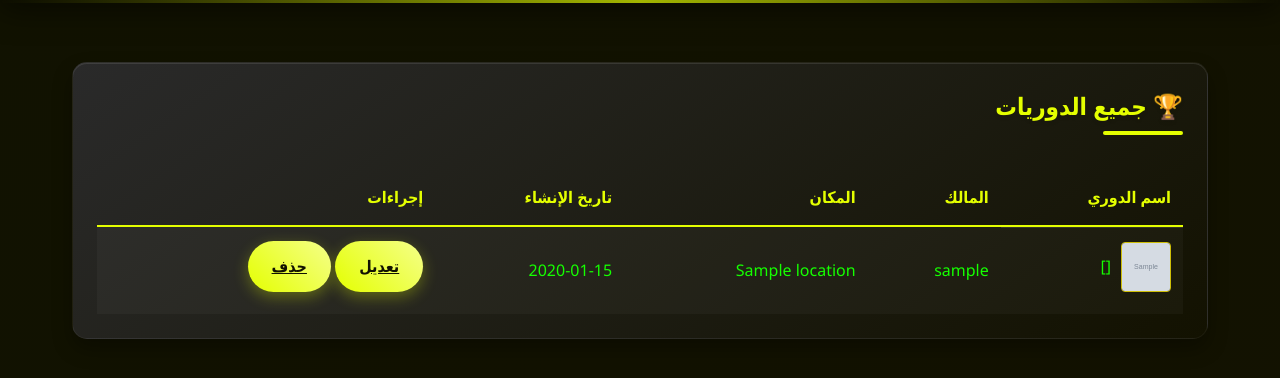
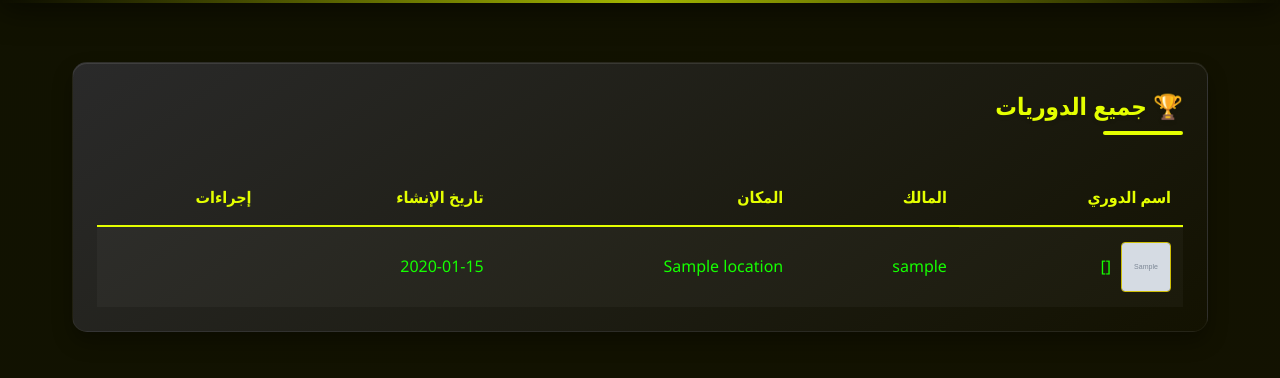
Before and after one commit to malek20-mh/school-hub-backend, a Django app: template templates/leagues/league_list.html in a window 1280 px wide. Shown: the part 90-468 px from the top of the page. Run offline with Django 5.2, Linux system fonts and the light colour scheme; the template is opened without the code that fills it: most values are stand-ins (such as "Sample title", 1, 10 or a date in 2020); grey boxes marked "Sample" are stand-in pictures.

Commit message:
Optimize league update page

```diff
--- a/templates/leagues/league_list.html
+++ b/templates/leagues/league_list.html
@@ -5,8 +5,6 @@
 <div class="container card-3d" style="margin-top: 30px;">
 
     <h2>🏆 جميع الدوريات</h2>
-
-    <!--<a href="{% url 'league_create' %}" class="btn btn-modern mb-3">➕ إنشاء دوري جديد</a> -->
 
     <div class="table-responsive">
         <table class="table table-striped table-hover">
@@ -32,9 +30,11 @@
                     <td>{{ league.location }}</td>
                     <td>{{ league.created_at|date:"Y-m-d" }}</td>
                     <td>
-                        <a href="{% url 'league_update' league.id %}" class="btn btn-sm btn-modern btn-outline-yellow">تعديل</a>
-                        <a href="{% url 'league_delete' league.id %}" class="btn btn-sm btn-modern btn-outline-red">حذف</a>
-                    </td>
+                        {% if request.user == league.owner %}
+                            <a href="{% url 'league_update' league.id %}" class="btn btn-sm btn-modern btn-outline-yellow">تعديل</a>
+                            <a href="{% url 'league_delete' league.id %}" class="btn btn-sm btn-modern btn-outline-red">حذف</a>
+                        {% endif %}
+                        </td>
                 </tr>
                 {% empty %}
                 <tr><td colspan="5" style="text-align: center;">لا يوجد دوريات بعد.</td></tr>
```
